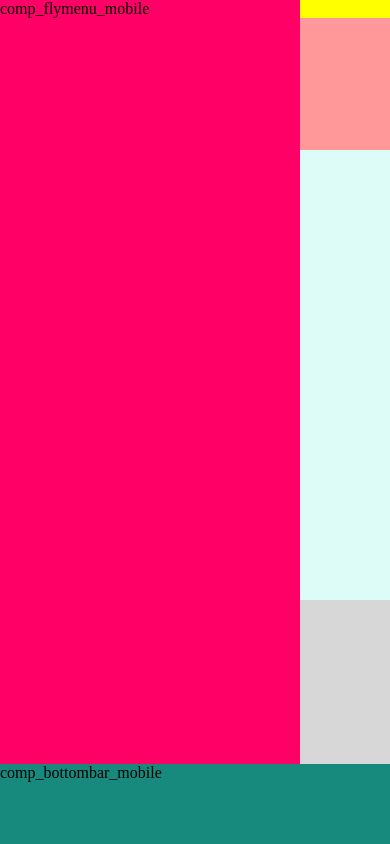
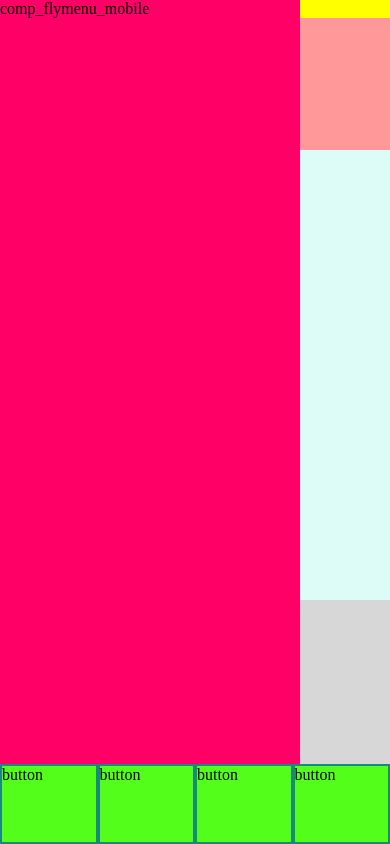
Before and after one commit to rogers228/ys_selecter_rwd, a plain HTML site: page index.html in a window 390 px wide. Drawn offline with Linux system fonts and the light colour scheme.

Commit message:
修改中

```diff
--- a/index.html
+++ b/index.html
@@ -2,6 +2,7 @@
 <html lang="en">
 <head>
     <meta charset="UTF-8">
+    <meta name="viewport" content="width=device-width, initial-scale=1.0"> <!-- Responsive -->
     <title>Demo選型器</title>
     <link rel="stylesheet" href="ys_select.css"/>
 </head>
@@ -40,7 +41,12 @@
     <div id="comp_sidebar_browser"></div>
   </div>
 
-  <div id="comp_bottombar_mobile">comp_bottombar_mobile</div>
+  <div id="comp_bottombar_mobile">
+    <div id="btnm_1" class="btnm">button</div>
+    <div id="btnm_2" class="btnm">button</div>
+    <div id="btnm_3" class="btnm">button</div>
+    <div id="btnm_4" class="btnm">button</div>
+  </div>
   <div id="comp_flymenu_mobile">comp_flymenu_mobile</div>
   <button onclick="test1()">test</button>
 
--- a/sass/ys_select.scss
+++ b/sass/ys_select.scss
@@ -165,7 +165,15 @@ body {
   width: 100%;
   height: $mobile_bottombar_height;
   @include mobile{
-    display:block;
+    display: flex;
+    flex-direction: row; //主軸方向 水平
+    justify-content: space-around; //主軸對齊 flex-start | flex-end | center | space-between | space-around;
+  }
+
+  .btnm{
+    background-color: #53ff1a;
+    width: 25%;
+    margin: 2px;
   }
 }
 
```
Also changed, not shown: ys_select.css.
